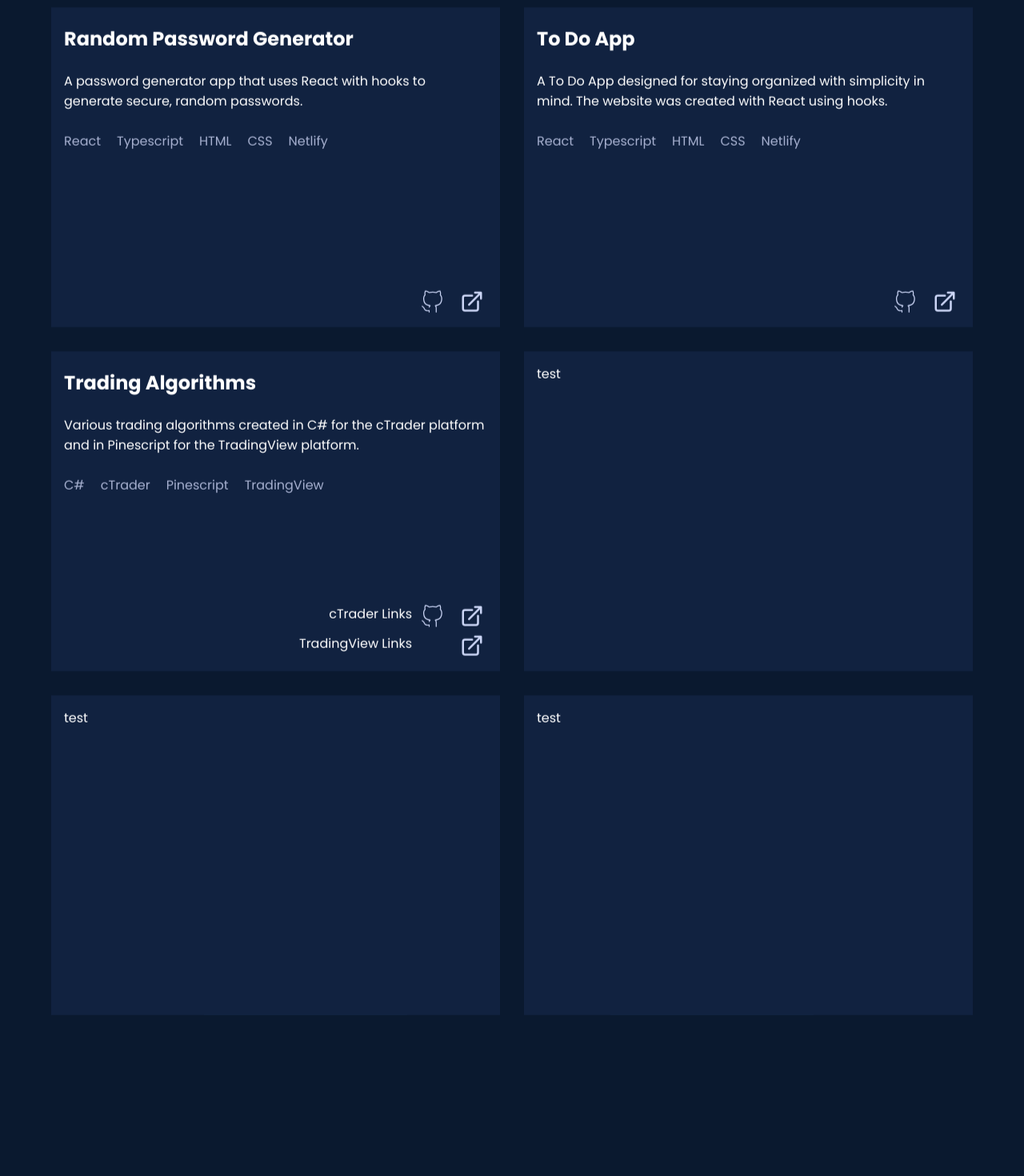
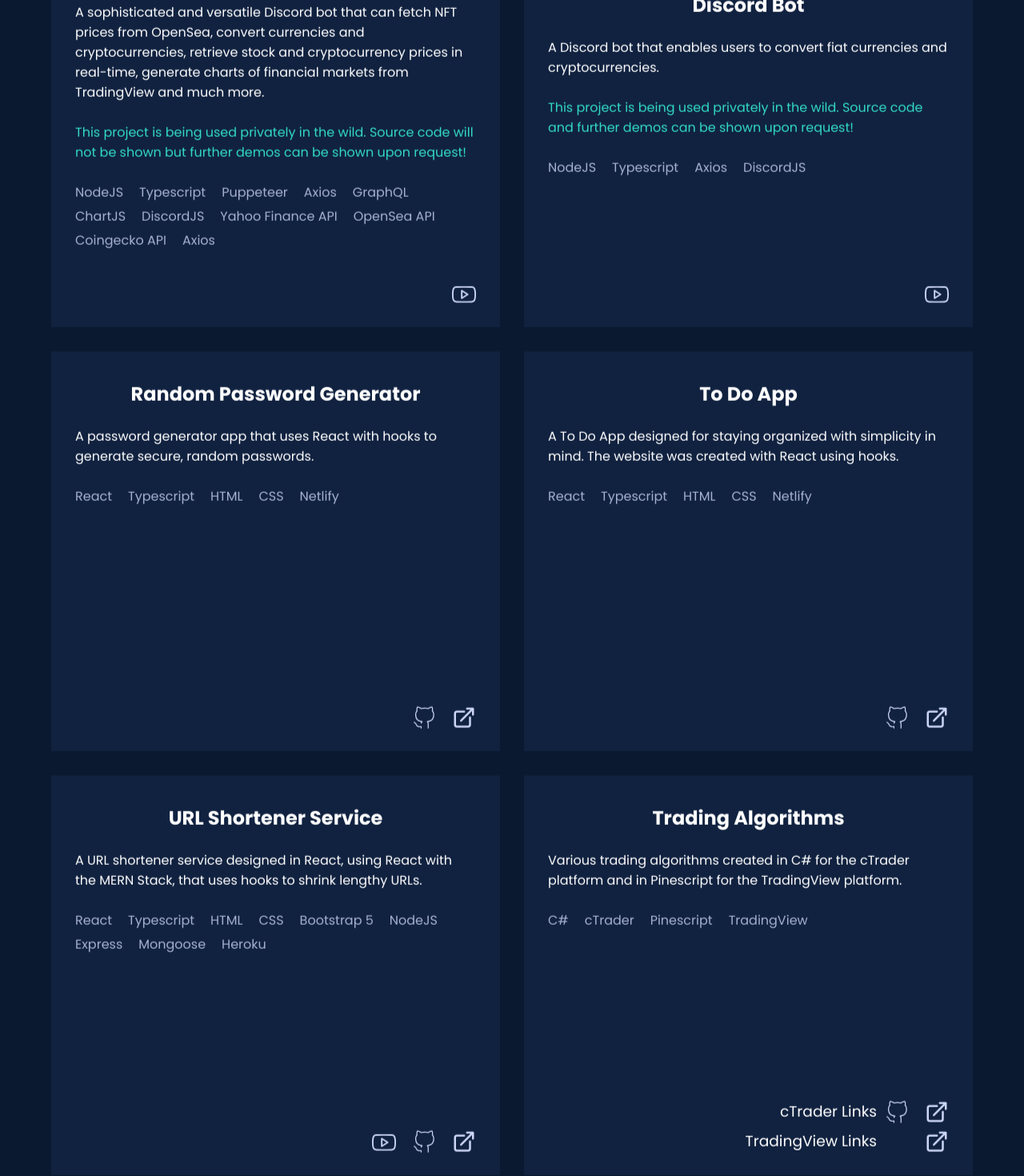
Before and after one commit to samizak/react-portfolio, a React (Create React App) app: page / in a window 1280 px wide. Shown: the part 6900-8370 px from the top of the page at 80% size. Built offline with nearby package versions, Linux system fonts and the light colour scheme.

Commit message:
feat: Added Ponzi bot

```diff
--- a/src/Components/Projects/OtherProjects/OtherProjects.css
+++ b/src/Components/Projects/OtherProjects/OtherProjects.css
@@ -1,5 +1,18 @@
 .other-projects {
-  margin-top: 300px;
+  margin-top: 50px;
+  transition: 300ms ease-in-out;
+}
+
+@media (min-width: 640px) {
+  .other-projects {
+    margin-top: 100px;
+  }
+}
+
+@media (min-width: 768px) {
+  .other-projects {
+    margin-top: 200px;
+  }
 }
 
 .other-projects h3 {
@@ -10,31 +23,43 @@
 .project-card-grid {
   list-style: none;
   padding: 0px;
-  margin: 50px 0px 0px;
+  margin: 20px 0px 0px;
   display: grid;
-  grid-template-columns: repeat(auto-fill, minmax(400px, 1fr));
-  row-gap: 30px;
-  column-gap: 30px;
+  grid-template-columns: repeat(auto-fill, minmax(auto, 1fr));
+  row-gap: 15px;
+  column-gap: 15px;
   position: relative;
 }
 
 .project-card {
-  height: 400px;
-  padding: 1rem;
+  height: 500px;
   position: relative;
   transition: transform 300ms ease-in, box-shadow 300ms ease-in;
   background-color: #112240;
+  padding: 20px;
 }
 
 .project-card:hover {
-  transform: translateY(-20px);
+  transform: translateY(-10px);
   box-shadow: 0px 30px 18px -8px rgba(0, 0, 0, 0.3);
 }
 
-.project-card-title {
-  display: flex;
-  flex-direction: row;
-  justify-content: space-between;
+@media (min-width: 768px) {
+  .project-card-grid {
+    margin: 50px 0px 0px;
+    grid-template-columns: repeat(auto-fill, minmax(400px, 1fr));
+    row-gap: 30px;
+    column-gap: 30px;
+  }
+
+  .project-card {
+    padding: 1rem;
+    padding: 30px;
+  }
+
+  .project-card:hover {
+    transform: translateY(-20px);
+  }
 }
 
 .project-card-title a {
@@ -60,6 +85,9 @@
   margin-bottom: 10px;
   display: flex;
   flex-direction: rows;
+  padding-bottom: 10px;
+  padding-right: 10px;
+  z-index: 100;
 }
 
 .multi-links {
@@ -75,6 +103,7 @@
   margin-right: 10px;
   font-weight: 400;
   transition: color 0.3s ease-in-out;
+  font-size: 14pt;
 }
 .project-links-inner h4:hover {
   color: var(--buttonColor);
--- a/src/Components/Projects/OtherProjects/OtherProjects.tsx
+++ b/src/Components/Projects/OtherProjects/OtherProjects.tsx
@@ -2,6 +2,7 @@ import "./OtherProjects.css";
 
 import ExternalLink from "../../SVGs/ExternalLink";
 import Github from "../../SVGs/Github";
+import Youtube from "../../SVGs/Youtube";
 
 export default function OtherProjects() {
   return (
@@ -14,7 +15,102 @@ export default function OtherProjects() {
             <div className="project-card-title ">
               <h3>
                 <a
-                  href="https://sz-opensea-floor-price.herokuapp.com/"
+                  href="https://www.youtube.com/watch?v=Q5ndaoKq1B8"
+                  rel="noopener noreferrer"
+                  target="_blank"
+                >
+                  Ponzi Bot
+                </a>
+              </h3>
+            </div>
+
+            <p>
+              A sophisticated and versatile Discord bot that can fetch NFT
+              prices from OpenSea, convert currencies and cryptocurrencies,
+              retrieve stock and cryptocurrency prices in real-time, generate
+              charts of financial markets from TradingView and much more.
+              <br></br>
+              <br></br>
+              <span className="highlight">
+                This project is being used privately in the wild. Source code
+                will not be shown but further demos can be shown upon request!
+              </span>
+            </p>
+
+            <ul className="project-tech-list underline-tech-list">
+              <li>NodeJS</li>
+              <li>Typescript</li>
+              <li>Puppeteer</li>
+              <li>Axios</li>
+              <li>GraphQL</li>
+              <li>ChartJS</li>
+              <li>DiscordJS</li>
+              <li>Yahoo Finance API</li>
+              <li>OpenSea API</li>
+              <li>Coingecko API</li>
+              <li>Axios</li>
+            </ul>
+
+            <div className="card-links project-links">
+              <a
+                href="https://www.youtube.com/watch?v=Q5ndaoKq1B8"
+                title="Youtube Link"
+                rel="noopener noreferrer"
+                target="_blank"
+              >
+                <Youtube />
+              </a>
+            </div>
+          </div>
+
+          <div className="project-card">
+            <div className="project-card-title ">
+              <h3>
+                <a
+                  href="https://www.youtube.com/watch?v=ef_E_0BR4fg"
+                  rel="noopener noreferrer"
+                  target="_blank"
+                >
+                  Currency and Crypto conversion Discord Bot
+                </a>
+              </h3>
+            </div>
+
+            <p>
+              A Discord bot that enables users to convert fiat currencies and
+              cryptocurrencies.
+              <br></br>
+              <br></br>
+              <span className="highlight">
+                This project is being used privately in the wild. Source code
+                and further demos can be shown upon request!
+              </span>
+            </p>
+
+            <ul className="project-tech-list underline-tech-list">
+              <li>NodeJS</li>
+              <li>Typescript</li>
+              <li>Axios</li>
+              <li>DiscordJS</li>
+            </ul>
+
+            <div className="card-links project-links">
+              <a
+                href="https://www.youtube.com/watch?v=ef_E_0BR4fg"
+                title="Youtube Link"
+                rel="noopener noreferrer"
+                target="_blank"
+              >
+                <Youtube />
+              </a>
+            </div>
+          </div>
+
+          <div className="project-card">
+            <div className="project-card-title ">
+              <h3>
+                <a
+                  href="https://sz-react-password-generator.netlify.app/"
                   rel="noopener noreferrer"
                   target="_blank"
                 >
@@ -61,7 +157,7 @@ export default function OtherProjects() {
             <div className="project-card-title ">
               <h3>
                 <a
-                  href="https://sz-opensea-floor-price.herokuapp.com/"
+                  href="https://sz-react-todo-app.netlify.app/"
                   rel="noopener noreferrer"
                   target="_blank"
                 >
@@ -85,7 +181,7 @@ export default function OtherProjects() {
 
             <div className="card-links project-links">
               <a
-                href="https://github.com/samizak/react-password-generator"
+                href="https://github.com/samizak/React-Todo-App"
                 title="Github Link"
                 rel="noopener noreferrer"
                 target="_blank"
@@ -94,7 +190,7 @@ export default function OtherProjects() {
               </a>
 
               <a
-                href="https://sz-react-password-generator.netlify.app/"
+                href="https://sz-react-todo-app.netlify.app/"
                 title="Visit Site"
                 rel="noopener noreferrer"
                 target="_blank"
@@ -108,7 +204,67 @@ export default function OtherProjects() {
             <div className="project-card-title ">
               <h3>
                 <a
-                  href="https://sz-opensea-floor-price.herokuapp.com/"
+                  href="https://sz-short.herokuapp.com/"
+                  rel="noopener noreferrer"
+                  target="_blank"
+                >
+                  URL Shortener Service
+                </a>
+              </h3>
+            </div>
+
+            <p>
+              A URL shortener service designed in React, using React with the
+              MERN Stack, that uses hooks to shrink lengthy URLs.
+            </p>
+
+            <ul className="project-tech-list underline-tech-list">
+              <li>React</li>
+              <li>Typescript</li>
+              <li>HTML</li>
+              <li>CSS</li>
+              <li>Bootstrap 5</li>
+              <li>NodeJS</li>
+              <li>Express</li>
+              <li>Mongoose</li>
+              <li>Heroku</li>
+            </ul>
+
+            <div className="card-links project-links">
+              <a
+                href="https://www.youtube.com/watch?v=4gcjXGn2mu0"
+                title="Youtube Link"
+                rel="noopener noreferrer"
+                target="_blank"
+              >
+                <Youtube />
+              </a>
+
+              <a
+                href="https://github.com/samizak/react-url-shortener"
+                title="Github Link"
+                rel="noopener noreferrer"
+                target="_blank"
+              >
+                <Github />
+              </a>
+
+              <a
+                href="https://sz-short.herokuapp.com/"
+                title="Visit Site"
+                rel="noopener noreferrer"
+                target="_blank"
+              >
+                <ExternalLink />
+              </a>
+            </div>
+          </div>
+
+          <div className="project-card">
+            <div className="project-card-title ">
+              <h3>
+                <a
+                  href="https://github.com/samizak?tab=repositories&q=&type=public&language=c%23"
                   rel="noopener noreferrer"
                   target="_blank"
                 >
@@ -168,10 +324,6 @@ export default function OtherProjects() {
               </div>
             </div>
           </div>
-
-          <div className="project-card">test</div>
-          <div className="project-card">test</div>
-          <div className="project-card">test</div>
         </div>
       </div>
     </>
```
